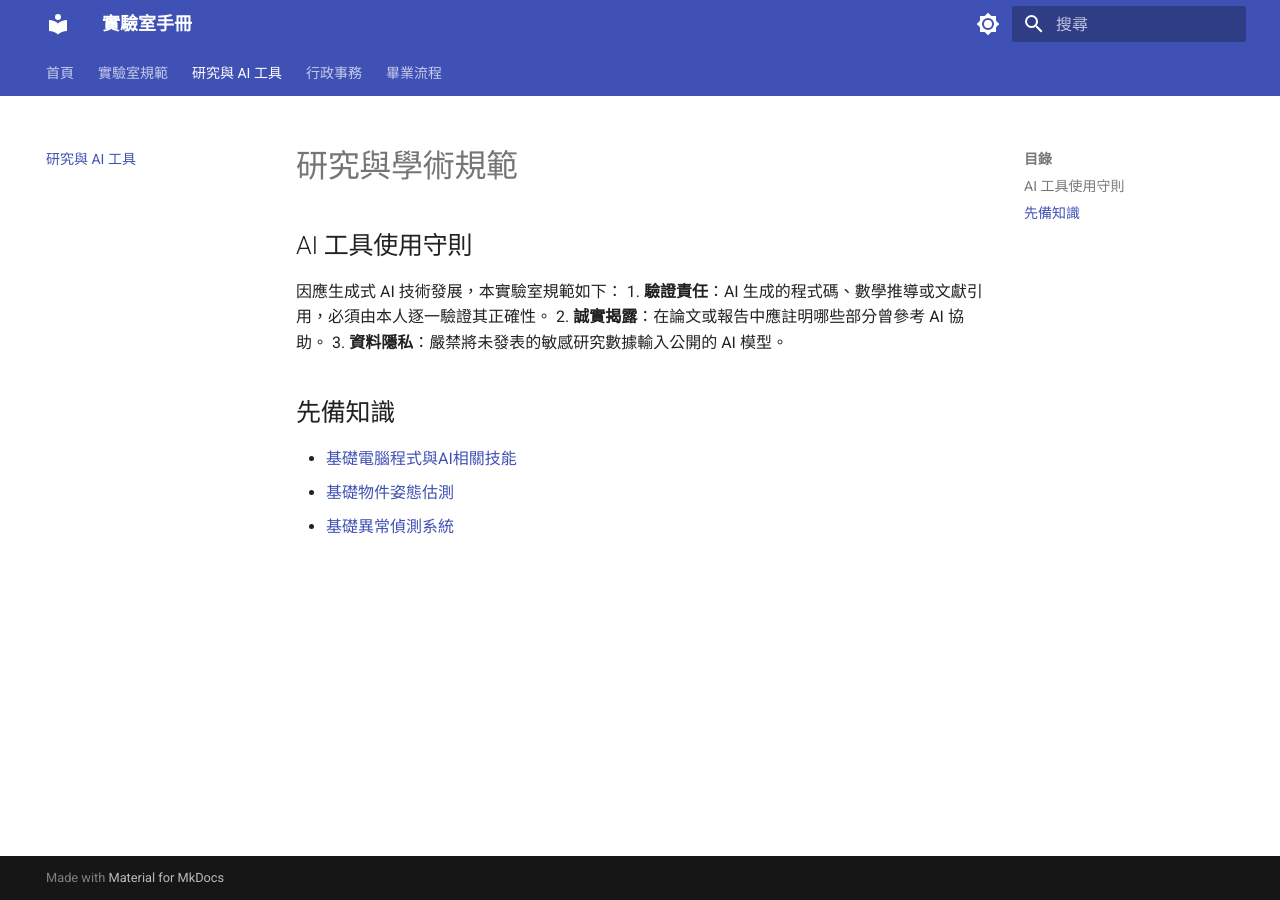
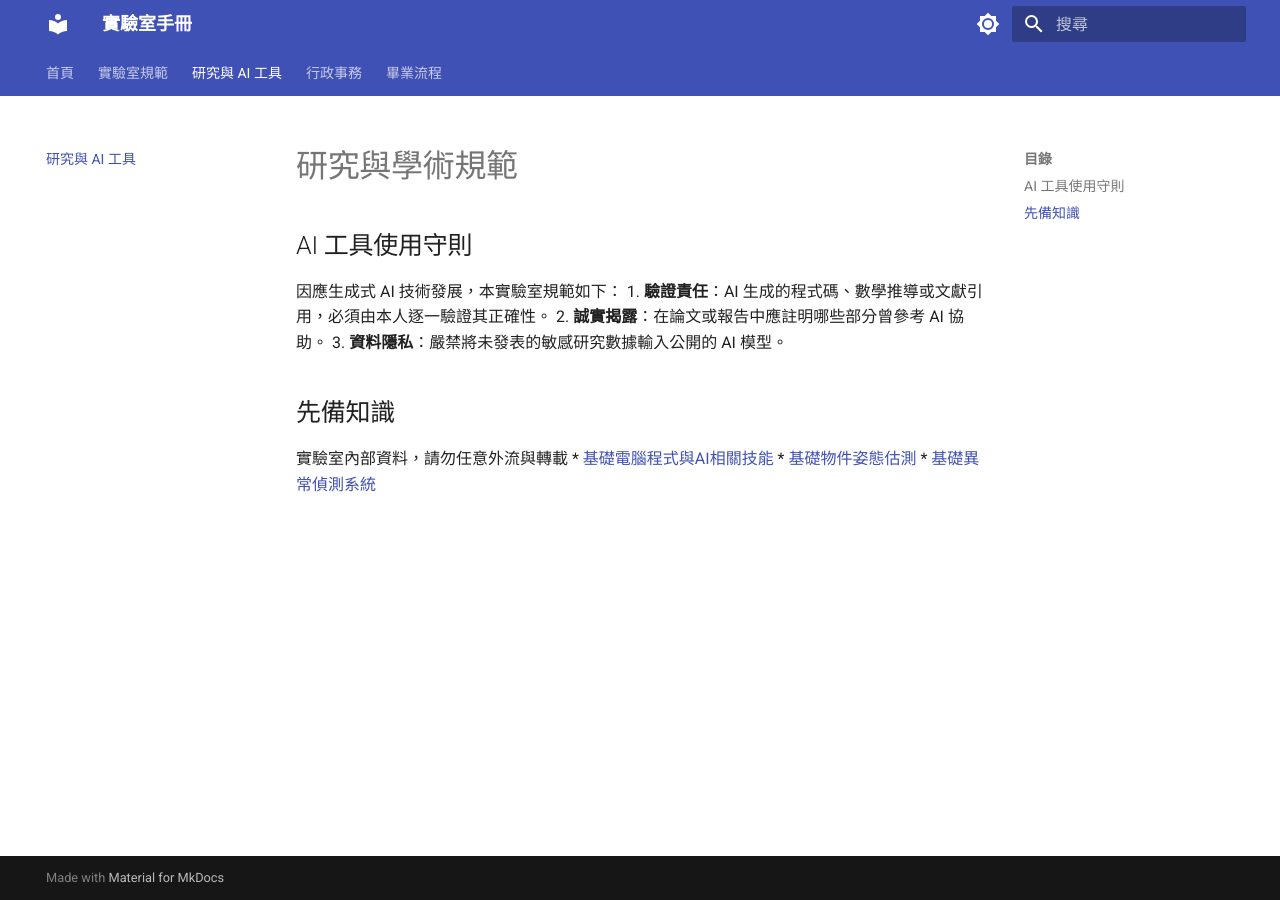
Before and after one commit to Ewz9/lab_handbook, an MkDocs documentation site: the page built from docs/research.md, in a window 1280 px wide. Built offline with MkDocs 1.6.1 and Material for MkDocs 9.7.7, drawn with Linux system fonts in a browser that asks for light colours.

Commit message:
Update research.md

```diff
--- a/docs/research.md
+++ b/docs/research.md
@@ -6,7 +6,9 @@
 2. **誠實揭露**：在論文或報告中應註明哪些部分曾參考 AI 協助。
 3. **資料隱私**：嚴禁將未發表的敏感研究數據輸入公開的 AI 模型。
 
+
 ## 先備知識
+實驗室內部資料，請勿任意外流與轉載
 * [基礎電腦程式與AI相關技能](https://github.com/Ewz9/Mentor_grad_students)
 * [基礎物件姿態估測](https://drive.google.com/file/d/1ztCUupH_fjHEj1lQiCwzVfoZXpqBcPZJ/view?usp=sharing)
 * [基礎異常偵測系統](https://drive.google.com/file/d/1l_m5SXQI8uu1zjCE2AO3EUjFUm0-A_1e/view?usp=sharing)
```
